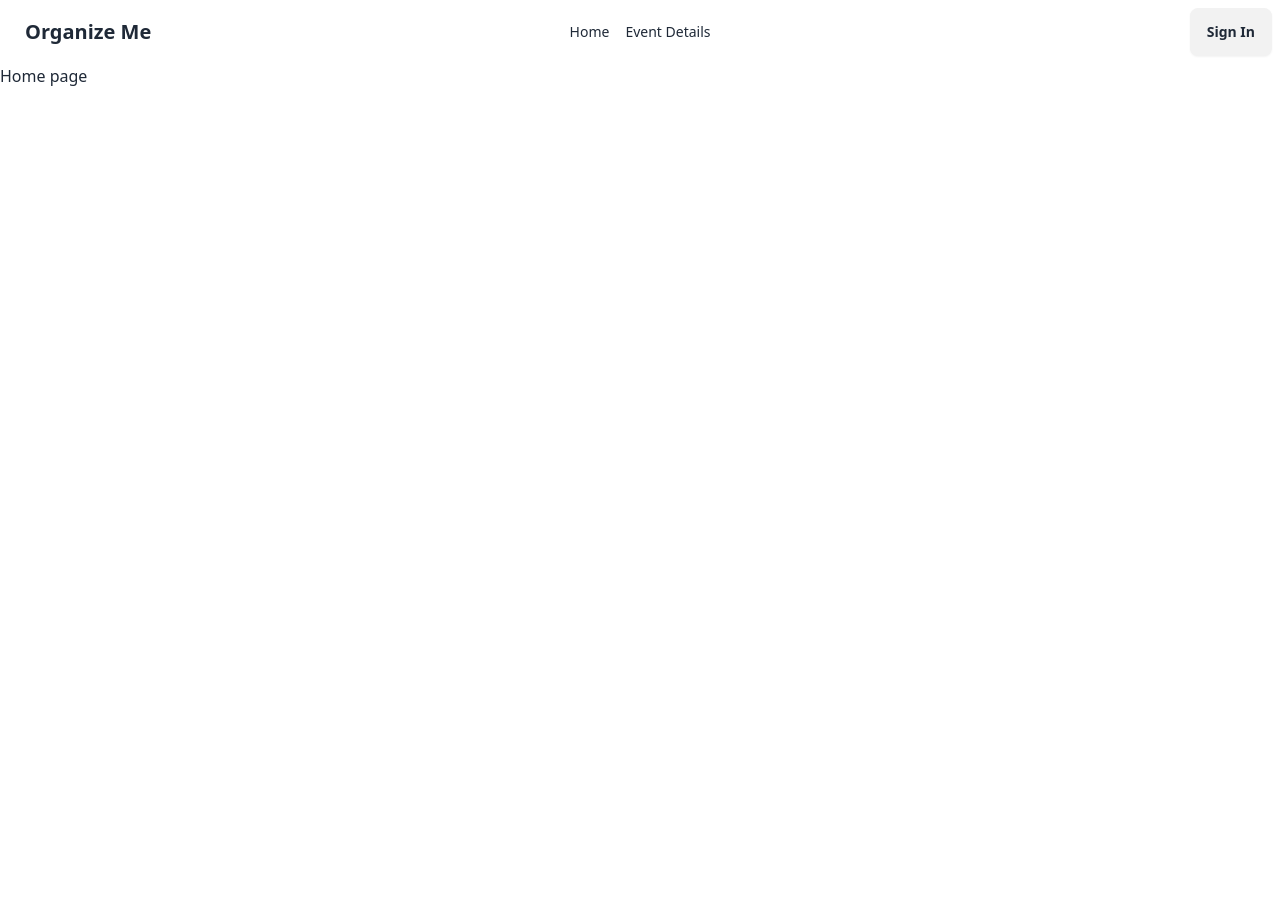
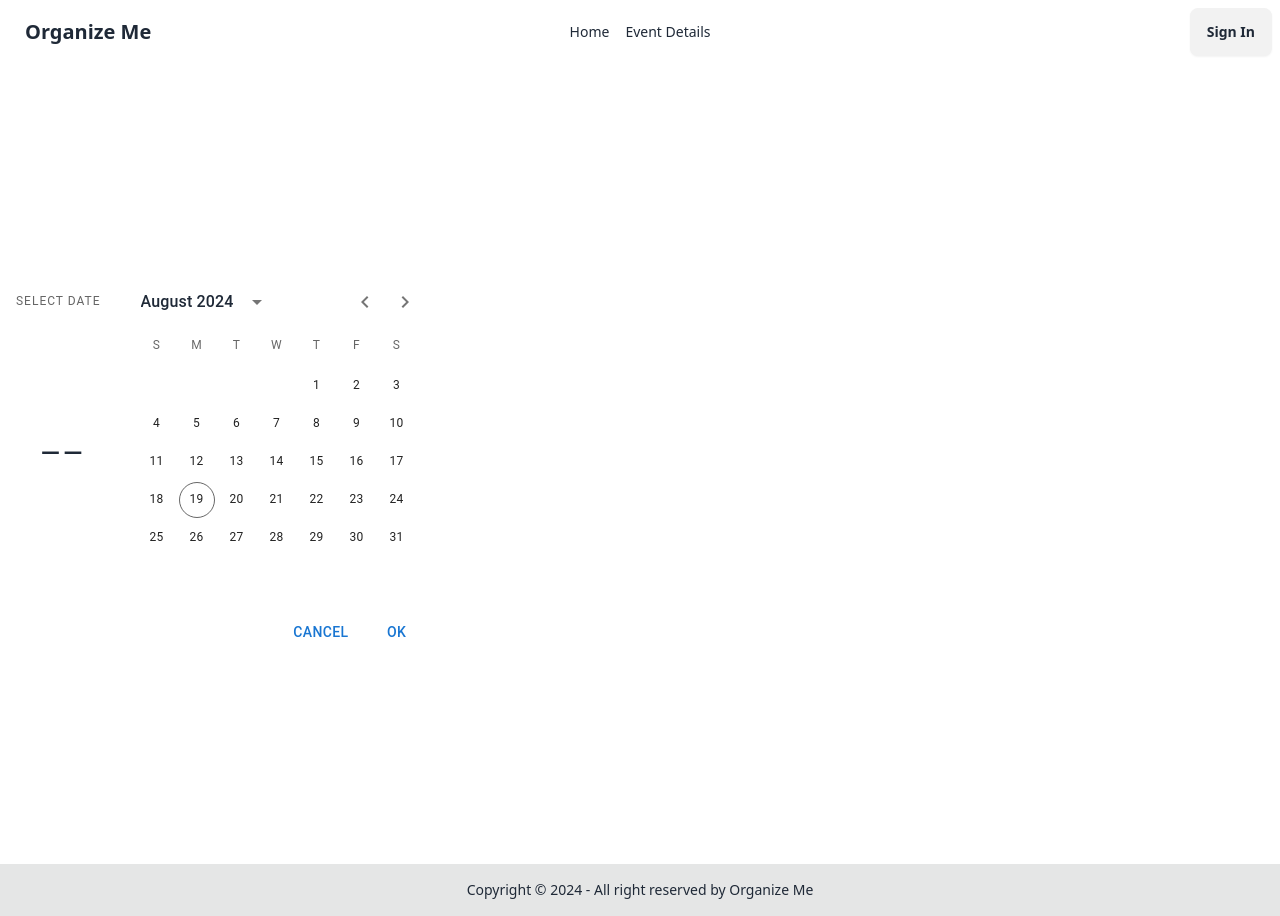
Before and after one commit to nahidraz23/organize-me-client, a React (Vite) app: page / in a window 1280 px wide. Before the commit the page ends 800 px from the top, so only its background shows below. Built offline with nearby package versions, Linux system fonts and the light colour scheme.

Commit message:
Calendar added

```diff
--- a/src/Pages/HomePage.jsx
+++ b/src/Pages/HomePage.jsx
@@ -1,7 +1,10 @@
+import Calendar from "../components/Calendar";
+
 const HomePage = () => {
+
     return (
         <div>
-            <h1>Home page</h1>
+            <Calendar></Calendar>
         </div>
     );
 };
--- /dev/null
+++ b/src/components/Calendar.jsx
@@ -0,0 +1,20 @@
+import { LocalizationProvider, StaticDatePicker } from '@mui/x-date-pickers';
+import { AdapterDateFns } from '@mui/x-date-pickers/AdapterDateFnsV3'
+
+const Calendar = () => {
+
+    return (
+        <div className='flex items-center min-h-screen'>
+            <div>
+                <LocalizationProvider dateAdapter={AdapterDateFns}>
+                    <StaticDatePicker orientation="landscape" />
+                </LocalizationProvider>
+            </div>
+            <div>
+
+            </div>
+        </div>
+    );
+};
+
+export default Calendar;
--- /dev/null
+++ b/src/components/Footer.jsx
@@ -0,0 +1,13 @@
+import React from 'react';
+
+const Footer = () => {
+    return (
+        <footer className="footer footer-center bg-base-300 text-base-content p-4">
+            <aside>
+                <p>Copyright © {new Date().getFullYear()} - All right reserved by Organize Me</p>
+            </aside>
+        </footer>
+    );
+};
+
+export default Footer;
--- /dev/null
+++ b/src/config/firebase.config.js
@@ -0,0 +1,17 @@
+// Import the functions you need from the SDKs you need
+import { initializeApp } from "firebase/app";
+// TODO: Add SDKs for Firebase products that you want to use
+// https://firebase.google.com/docs/web/setup#available-libraries
+
+// Your web app's Firebase configuration
+const firebaseConfig = {
+  apiKey: import.meta.env.VITE_apiKey,
+  authDomain: import.meta.env.VITE_authDomain,
+  projectId: import.meta.env.VITE_projectId,
+  storageBucket: import.meta.env.VITE_storageBucket,
+  messagingSenderId: import.meta.env.VITE_messagingSenderId,
+  appId: import.meta.env.VITE_appId
+};
+
+// Initialize Firebase
+export const app = initializeApp(firebaseConfig);
--- a/src/layouts/MainLayout.jsx
+++ b/src/layouts/MainLayout.jsx
@@ -1,14 +1,16 @@
 import React from 'react';
 import { Outlet } from 'react-router-dom';
 import NavBar from '../components/NavBar';
+import Footer from '../components/Footer';
 
 const MainLayout = () => {
     return (
         <div>
             <NavBar></NavBar>
-            <div className='container mx-auto'>
+            <div className='container mx-auto min-h-screen'>
                 <Outlet></Outlet>
             </div>
+            <Footer></Footer>
         </div>
     );
 };
```
Also changed, not shown: package.json (+7 -0 lines), 1 other file (tests, documents, lock files or other folders).
